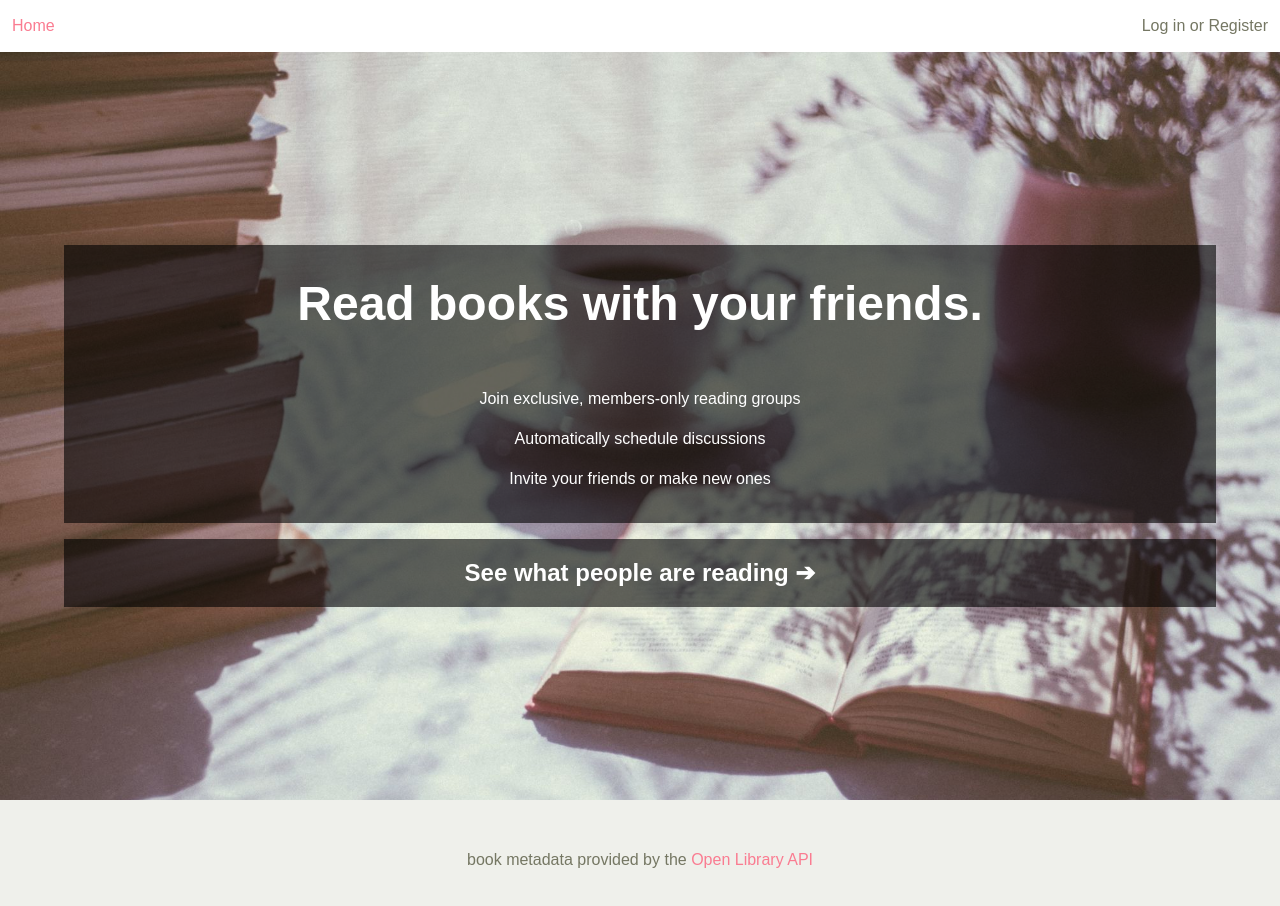
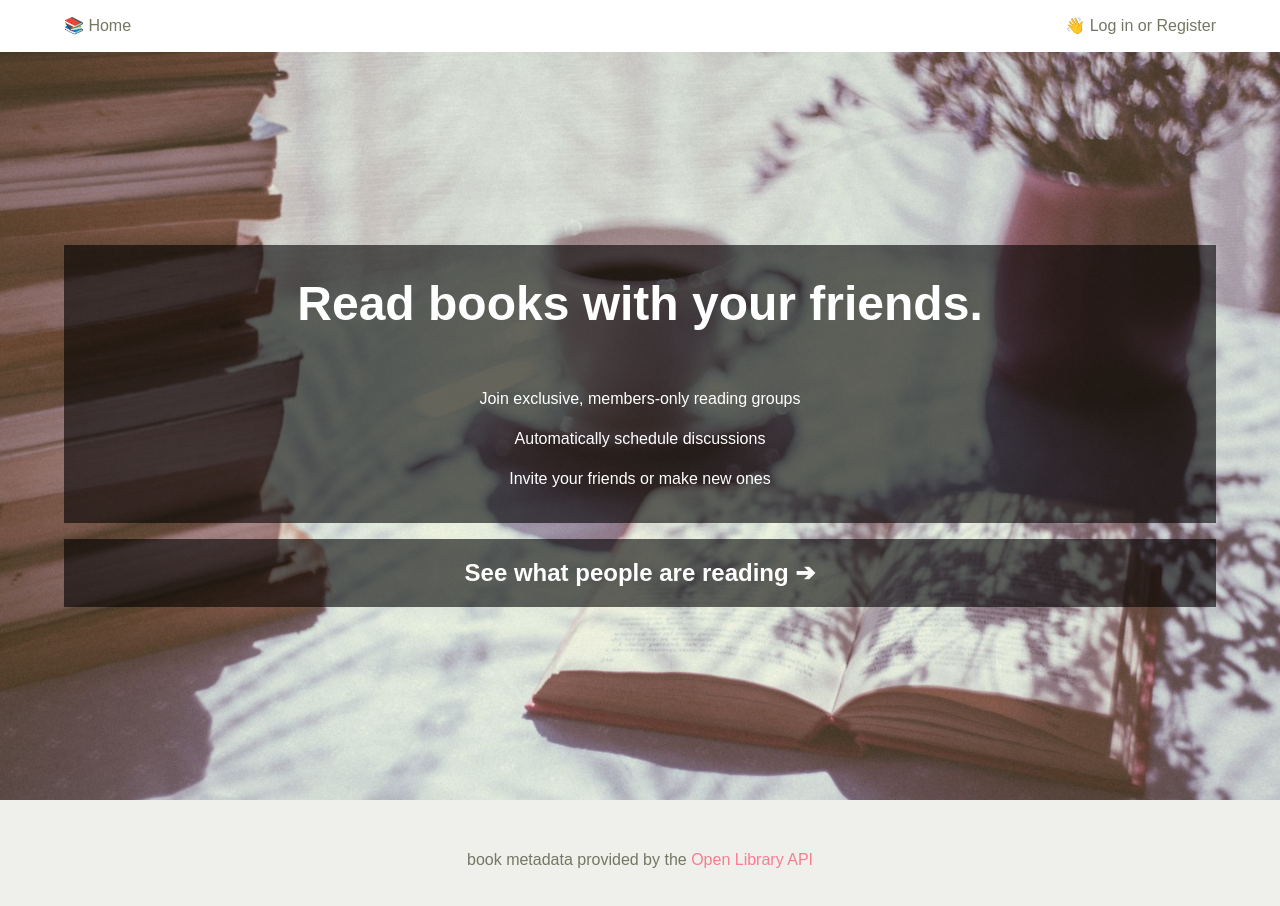
Before and after one commit to mythmakerseven/groupread, a React (Create React App) app in the folder frontend/: page / in a window 1280 px wide. Shown: the top 906 px of the page. Built offline with nearby package versions, Linux system fonts and the light colour scheme; the HTML template or start-up script is replaced by a standard one.

Commit message:
make navbar prettier

```diff
--- a/frontend/src/components/Navbar.js
+++ b/frontend/src/components/Navbar.js
@@ -31,10 +31,10 @@ const Navbar = () => {
       return (
         <>
           <Link className='navbar-item' to='/groups/create'>
-            Create Group
+            &#x1F527; Create Group
           </Link>
           <a className='navbar-item' onClick={() => dispatch(logOutUser())}>
-            Log out
+            &#x1F44B; Log out
           </a>
         </>
       )
@@ -42,7 +42,7 @@ const Navbar = () => {
       return (
         <>
           <a className='navbar-item' onClick={() => setOpenModal(true)}>
-          Log in or Register
+            &#x1F44B; Log in or Register
           </a>
         </>
       )
@@ -60,8 +60,9 @@ const Navbar = () => {
   return (
     <nav className='navbar' role='navigation' aria-label='main navigation'>
       {handleLoginModal()}
+      <div className='container'>
         <div className='navbar-brand'>
-        <Link className='navbar-item' to='/'>Home</Link>
+          <Link className='navbar-item' to='/'>&#128218; Home</Link>
           <a role='button' className={checkIfActive('navbar-burger')} onClick={() => setMenuVisible(!menuVisible)} aria-label='menu' aria-expanded='false' data-target='navMenu'>
             <span aria-hidden="true"></span>
             <span aria-hidden="true"></span>
@@ -73,6 +74,7 @@ const Navbar = () => {
             {checkLogin()}
           </div>
         </div>
+      </div>
     </nav>
   )
 }
```
Lines whose indentation alone changed are shown as unchanged.
